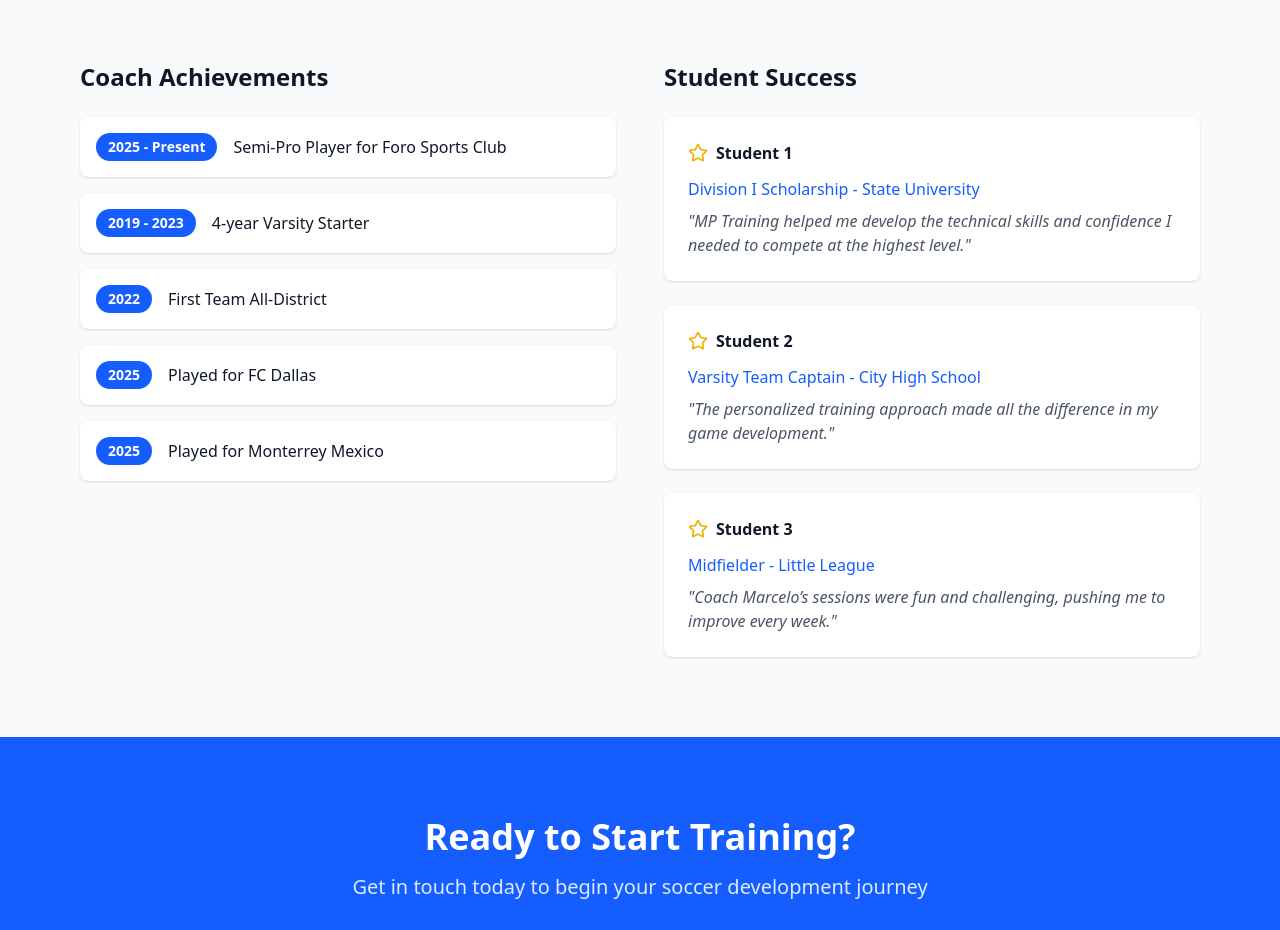
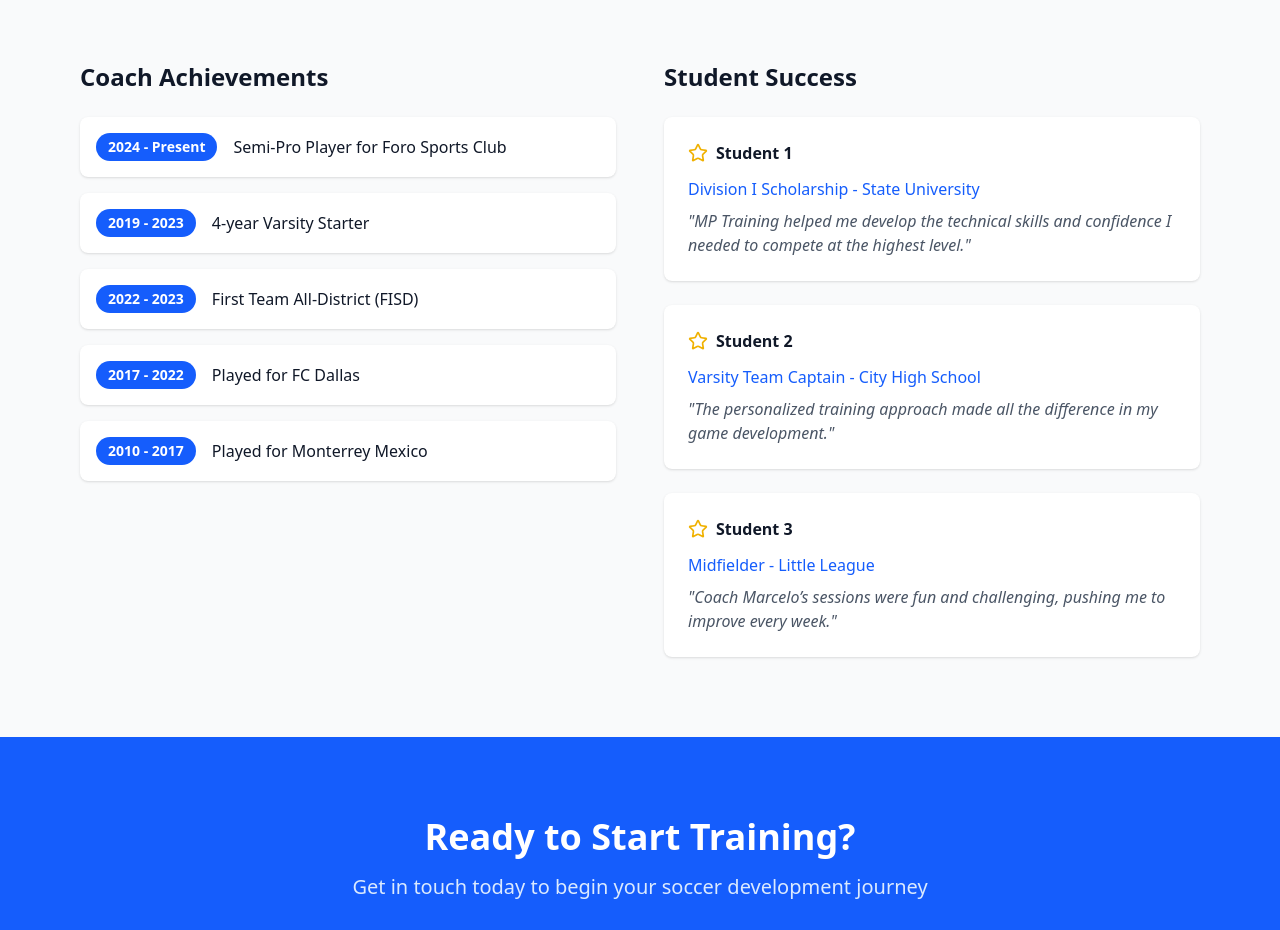
Before and after one commit to EJcoding/mptraining_website, a React (Vite) app in the folder frontend/: page / in a window 1280 px wide. Shown: the part 3100-4030 px from the top of the page. Built offline with nearby package versions, Linux system fonts and the light colour scheme.

Commit message:
edit coach accomplishments

```diff
--- a/frontend/src/components/Accomplishments.jsx
+++ b/frontend/src/components/Accomplishments.jsx
@@ -14,11 +14,11 @@ const Accomplishments = () => {
             <h3 className="text-2xl font-bold text-gray-900 mb-6">Coach Achievements</h3>
             <div className="space-y-4">
               {[
-                { year: '2025 - Present', achievement: 'Semi-Pro Player for Foro Sports Club' },
+                { year: '2024 - Present', achievement: 'Semi-Pro Player for Foro Sports Club' },
                 { year: '2019 - 2023', achievement: '4-year Varsity Starter' },
-                { year: '2022', achievement: 'First Team All-District' },
-                { year: '2025', achievement: 'Played for FC Dallas' },
-                { year: '2025', achievement: 'Played for Monterrey Mexico' }
+                { year: '2022 - 2023', achievement: 'First Team All-District (FISD)' },
+                { year: '2017 - 2022', achievement: 'Played for FC Dallas' },
+                { year: '2010 - 2017', achievement: 'Played for Monterrey Mexico' }
               ].map((item, index) => (
                 <div key={index} className="flex items-center space-x-4 bg-white p-4 rounded-lg shadow-sm">
                   <div className="bg-blue-600 text-white px-3 py-1 rounded-full text-sm font-bold">
```
